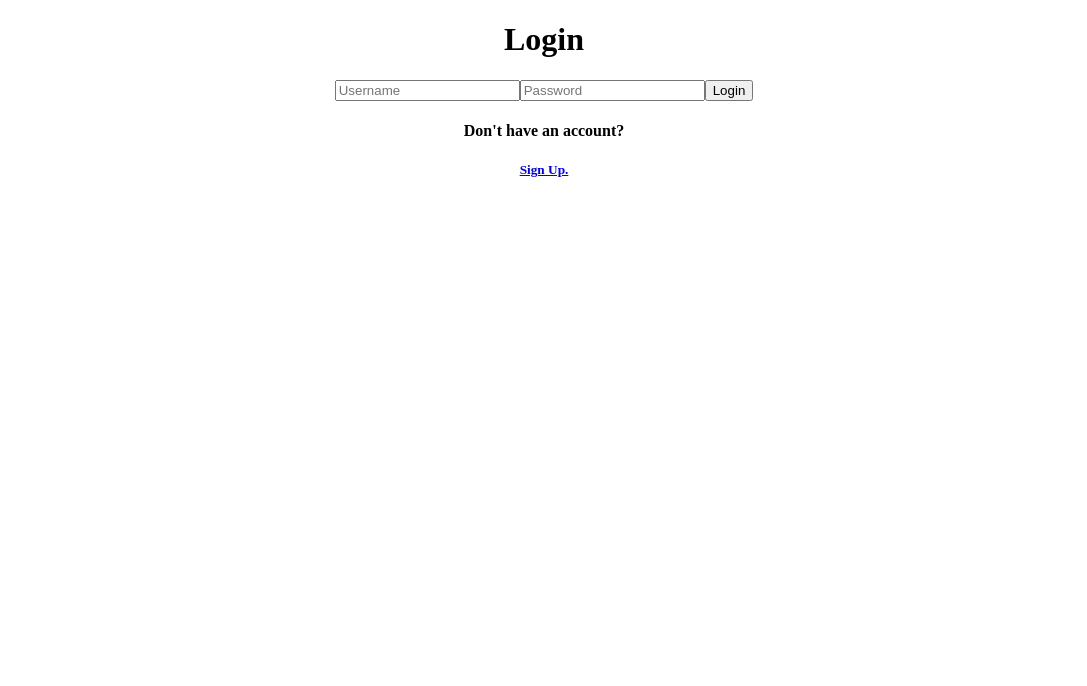
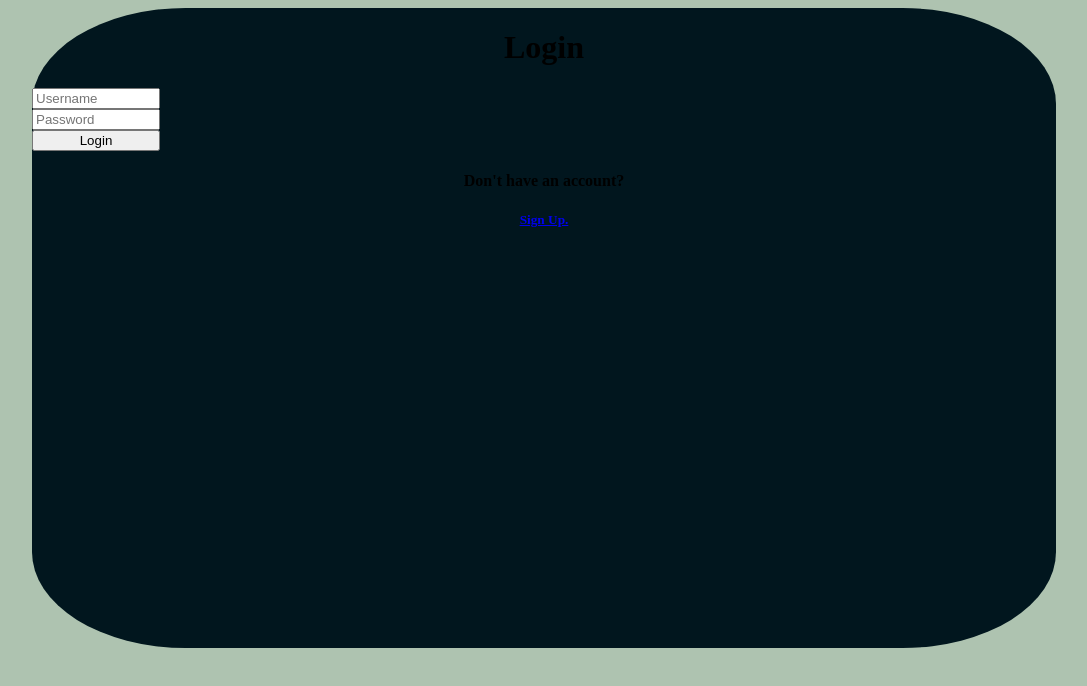
Before and after one commit to allenben746/Frontend-1, a React (Create React App) app in the folder frontend/: page / in a window 1280 px wide. Shown: the top 686 px of the page, without its empty margins (96-1183 px from the left). Built offline with nearby package versions, Linux system fonts and the light colour scheme.

Commit message:
Pre-pull commit

```diff
--- a/frontend/package.json
+++ b/frontend/package.json
@@ -3,10 +3,13 @@
   "version": "0.1.0",
   "private": true,
   "dependencies": {
+    "axios": "^0.19.0",
     "formik": "^1.5.8",
     "react": "^16.9.0",
     "react-dom": "^16.9.0",
+    "react-router-dom": "^5.0.1",
     "react-scripts": "3.1.1",
+    "sass": "^1.22.10",
     "yup": "^0.27.0"
   },
   "scripts": {
--- a/frontend/src/components/Login.js
+++ b/frontend/src/components/Login.js
@@ -4,18 +4,23 @@ import { withFormik, Form, Field } from "formik";
 import * as Yup from "yup";
 import axios from 'axios';
 
+//stlyes
+import "../styles/Login.scss";
+
 const LoginForm = () => {
     return (
+        <div className="container">
             <div className="userForm">
                 <h1>Login</h1>
-            <Form>
-                <Field type="text" name="username" placeholder="Username" />
-                <Field type="password" name="password" placeholder="Password" />
-                <button type="submit">Login</button>
+                <Form >
+                    <Field className="item" type="text" name="username" placeholder="Username" />
+                    <Field className="item" type="password" name="password" placeholder="Password" />
+                    <button className="item" type="submit">Login</button>
                 </Form>
                 <div>
                     <h4>Don't have an account?</h4>
                     <h5><Link to="/sign-up">Sign Up.</Link></h5>
+                </div>
             </div>
         </div>
     )
--- a/frontend/src/components/SignUp.js
+++ b/frontend/src/components/SignUp.js
@@ -2,7 +2,7 @@ import React from 'react';
 import { withFormik, Form, Field } from "formik";
 import axios from 'axios';
 import * as Yup from "yup";
-
+import SellerOverview from './SellerOverview';
 
 
 const SignUpForm = ({ errors, touched, values, status }) => {
@@ -49,6 +49,8 @@ const FormikUserForm = withFormik({
         email: Yup.string()
           .email()
           .required('Email is required'),
+          username: Yup.string()
+          .required('Username is required'),
         password: Yup.string()
           .min(6)
           .max(20)
--- /dev/null
+++ b/frontend/src/styles/Login.scss
@@ -0,0 +1,25 @@
+body {
+    background-color: #aec3b0;
+}
+.container {
+    display: flex;
+    justify-content: center;
+    align-items: center;
+
+}
+.userForm {
+    background-color: #01161e;
+    width: 80vw;
+    height: 80vh;
+    border-radius: 15%;
+}
+.userForm Form {
+    display: flex;
+    flex-direction: column;
+    width: 10vw;
+
+    .item {
+        display: flex;
+        justify-content: space-evenly;
+    }
+}
```
Also changed, not shown: frontend/src/styles/SignUp.scss (added), 1 other file (tests, documents, lock files or other folders). Lines whose indentation alone changed are shown as unchanged.
